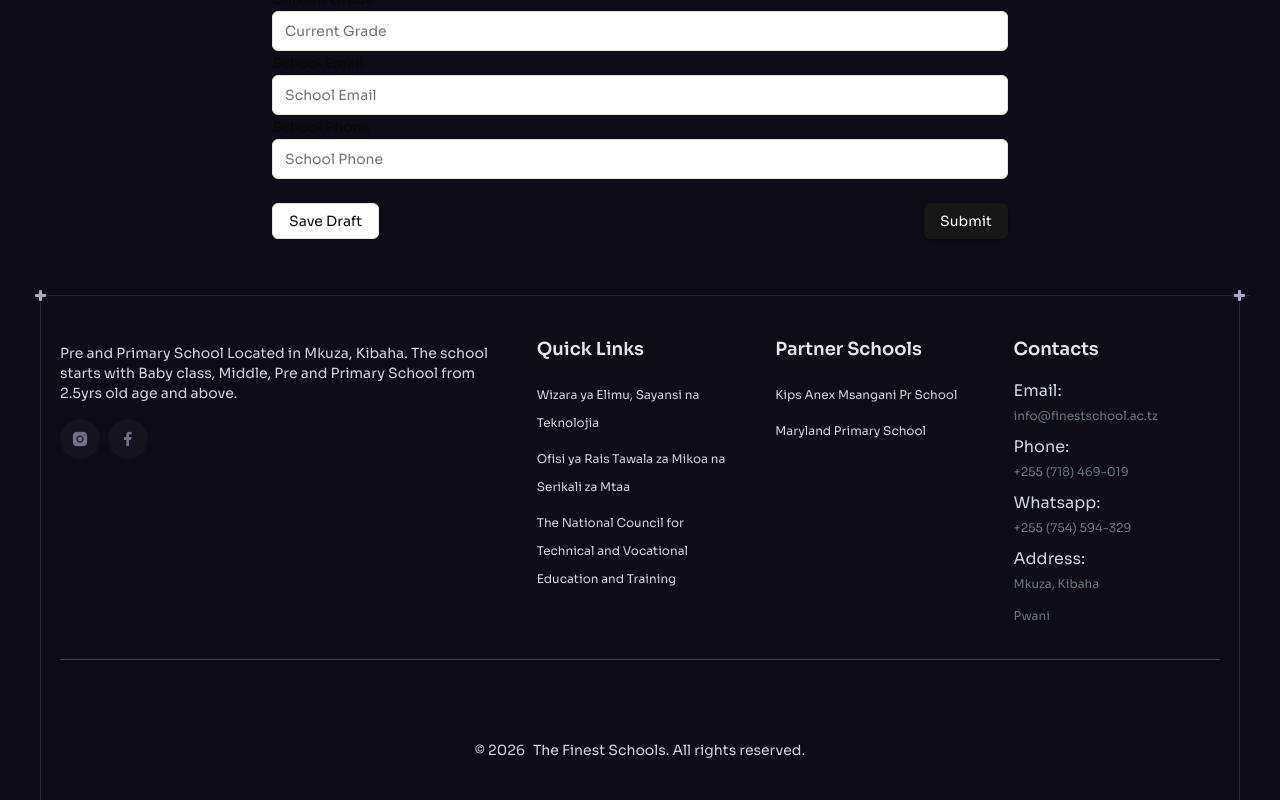
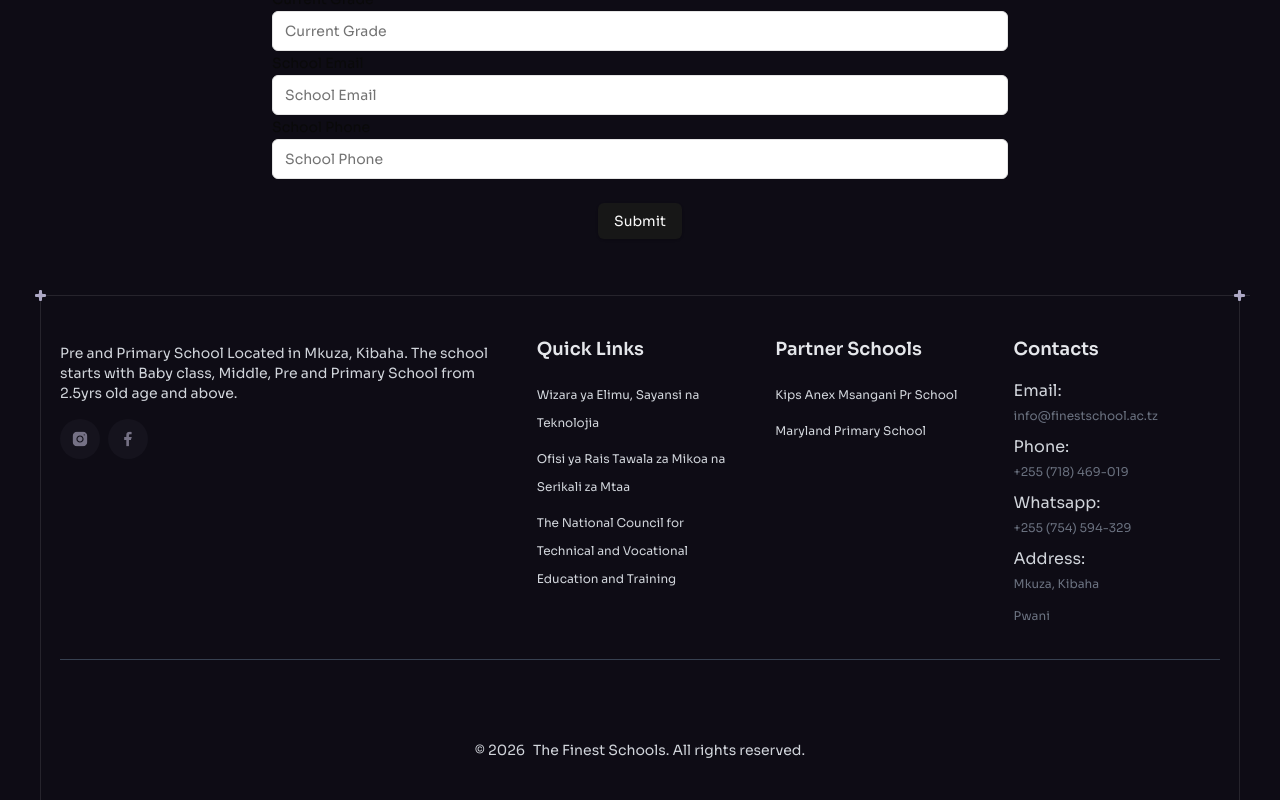
Before and after one commit to josephmyalla/thefinestschools, a React (Vite) app: page /applicationform in a window 1280 px wide. Shown: the part 2330-3130 px from the top of the page. Built offline with nearby package versions, Linux system fonts and the light colour scheme.

Commit message:
updating application form

```diff
--- a/src/components/ApplicationForm.tsx
+++ b/src/components/ApplicationForm.tsx
@@ -428,12 +428,8 @@ If you have any questions, please contact the Admissions Office (admissions@fine
             </div>
             {/* Submit button*/}
 
-          <div className="flex justify-between mt-6">
-            <div className="space-x-2">
-            <Button variant="outline" onClick={handleStudentSave}>
-              Save Draft
-            </Button>
-           </div>
+          <div className="flex justify-center mt-6">
+
            <Button onClick={handleStudentSubmit}>Submit</Button>
         </div>
 
```
